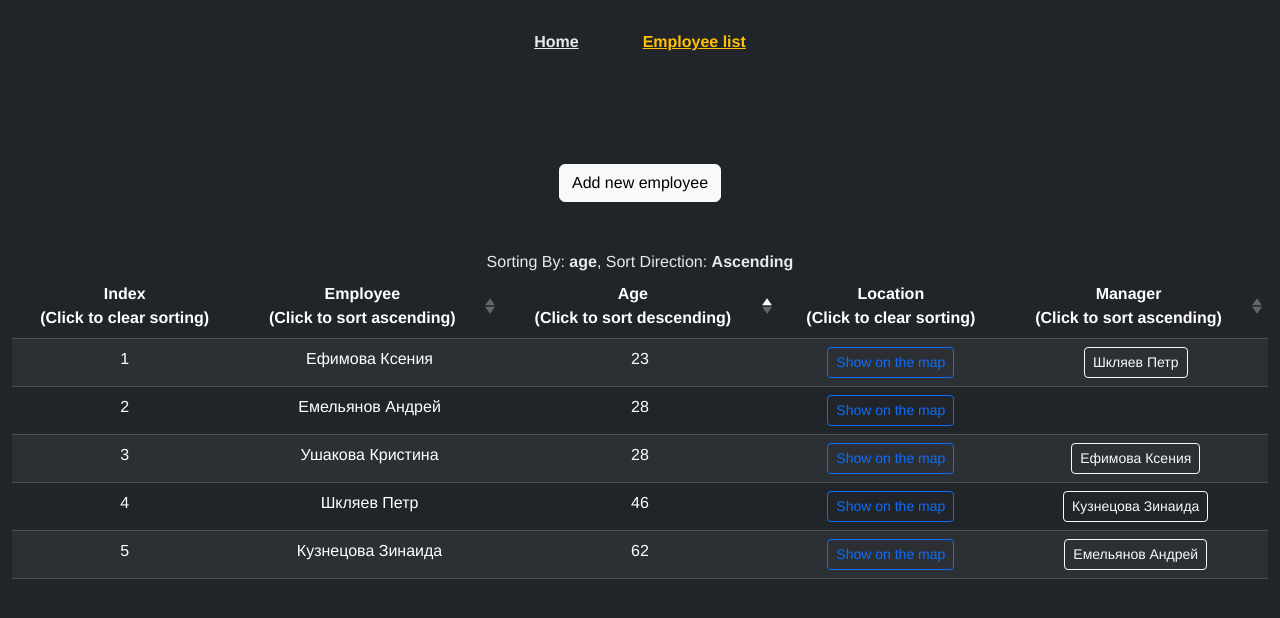
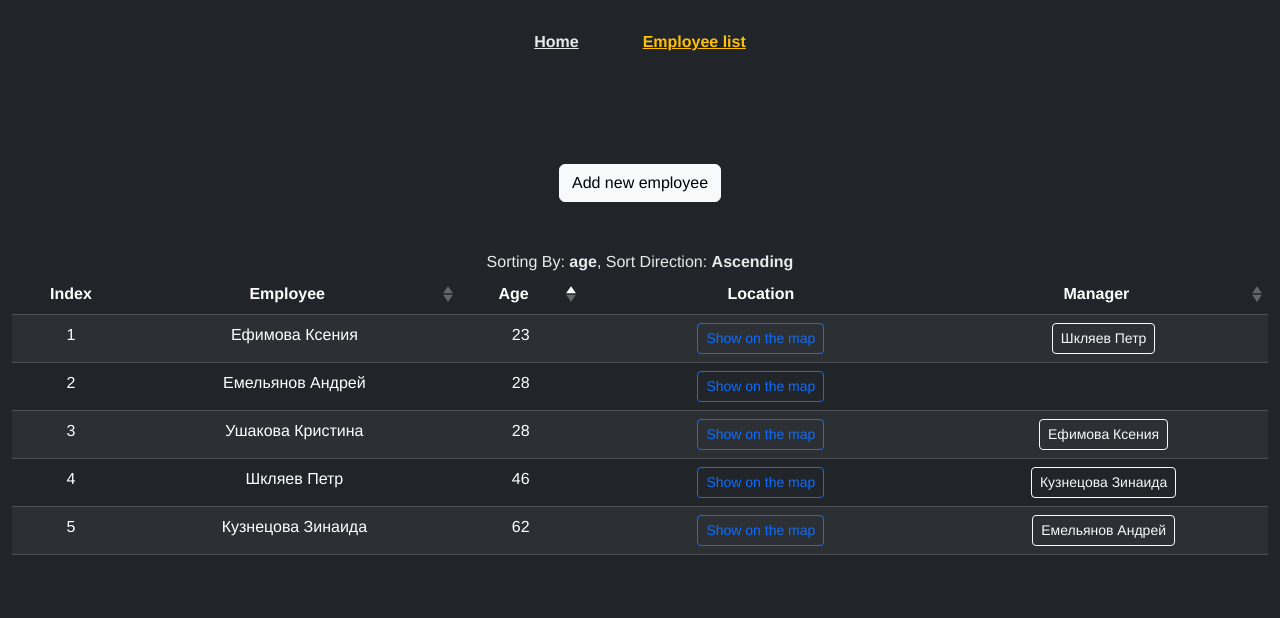
Before and after one commit to ArnurArykbaev/quick-deal, a Vue app: page /emplooyeesList in a window 1280 px wide. Shown: the top 618 px of the page. Built offline with nearby package versions, Linux system fonts and the light colour scheme; what vue-debounce, vue-yandex-maps would draw is missing.

Commit message:
add sort rules to table

```diff
--- a/src/components/EmployeesTable.vue
+++ b/src/components/EmployeesTable.vue
@@ -10,6 +10,9 @@
       :fields="fields"
       :table-variant="'dark'"
       striped
+      label-sort-asc=""
+      label-sort-desc=""
+      label-sort-clear=""
       :sort-by.sync="state.sortBy"
       :sort-desc.sync="state.sortDesc"
       sort-compare-locale="ru"
@@ -204,9 +207,20 @@ export default defineComponent({
     const modalCount = (index: number) => Math.random() + index;
 
     const sortCompare = (aRow: any, bRow: any, key: any) => {
-      console.log("COMP", aRow, bRow, key);
       if (key === "employee") {
-        console.log("HERE");
+        const a = `${aRow?.lastname} ${aRow.name}`;
+        const b = `${bRow?.lastname} ${bRow.name}`;
+        return a < b ? -1 : a > b ? 1 : 0;
+      }
+
+      if (key === "manager") {
+        const a = `${getManager(aRow.manager)?.lastname} ${
+          getManager(aRow.manager)?.name
+        }`;
+        const b = `${getManager(bRow.manager)?.lastname} ${
+          getManager(bRow.manager)?.name
+        }`;
+        return a < b ? -1 : a > b ? 1 : 0;
       }
     };
 
```
